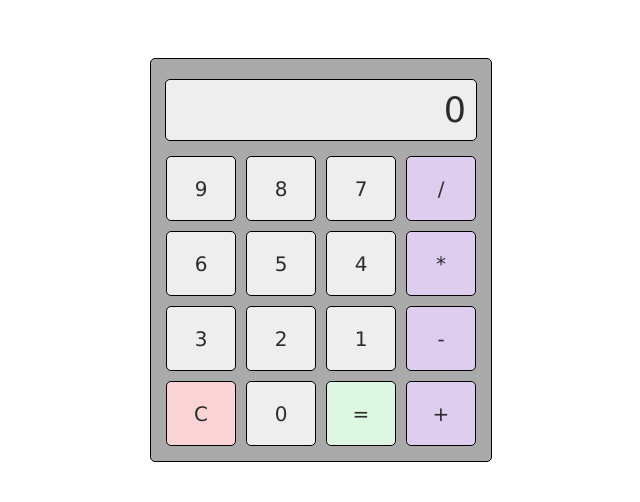
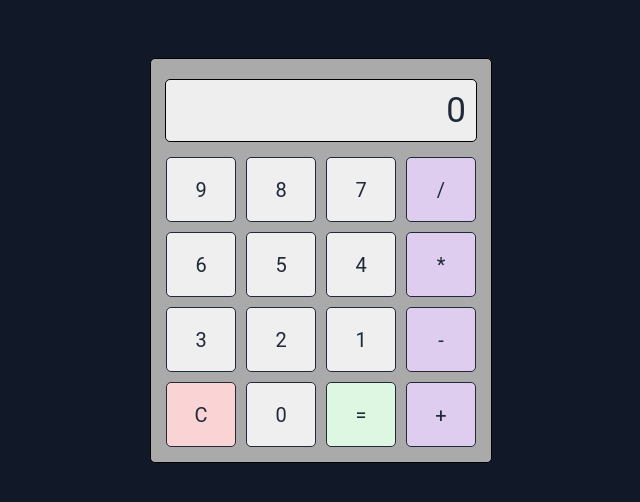
Before and after one commit to Nauftis/calculator, a plain HTML site: page index.html in a window 1280 px wide. Shown: the whole page, without its empty margins (319-959 px from the left). Drawn offline with Linux system fonts and the light colour scheme.

Commit message:
Change css to match with etch a sketch en rps

```diff
--- a/index.html
+++ b/index.html
@@ -13,20 +13,20 @@
     <div id="calculator">
         <div class="display" id="display">0</div>
         <div class="allButtons">
-            <button class="buttons" id="numPad9">9</button>
-            <button class="buttons" id="numPad8">8</button>
-            <button class="buttons" id="numPad7">7</button>
+            <button class="buttons numPad" id="numPad9">9</button>
+            <button class="buttons numPad" id="numPad8">8</button>
+            <button class="buttons numPad" id="numPad7">7</button>
             <button class="buttons operator" id="operator/">/</button>
-            <button class="buttons" id="numPad6">6</button>
-            <button class="buttons" id="numPad5">5</button>
-            <button class="buttons" id="numPad4">4</button>
+            <button class="buttons numPad" id="numPad6">6</button>
+            <button class="buttons numPad" id="numPad5">5</button>
+            <button class="buttons numPad" id="numPad4">4</button>
             <button class="buttons operator" id="operator*">*</button>
-            <button class="buttons" id="numPad3">3</button>
-            <button class="buttons" id="numPad2">2</button>
-            <button class="buttons" id="numPad1">1</button>
+            <button class="buttons numPad" id="numPad3">3</button>
+            <button class="buttons numPad" id="numPad2">2</button>
+            <button class="buttons numPad" id="numPad1">1</button>
             <button class="buttons operator" id="operator-">-</button>
             <button class="buttons" id="clear">C</button>
-            <button class="buttons" id="numPad0">0</button>
+            <button class="buttons numPad" id="numPad0">0</button>
             <button class="buttons" id="equals">=</button>
             <button class="buttons operator" id="operator+">+</button>
         </div>
--- a/styles.css
+++ b/styles.css
@@ -1,10 +1,13 @@
 body {
+    font-family: 'Roboto', sans-serif;
     display: flex;
     align-items: center;
     justify-content: center;
     padding: 50px;
+    color: #F9FAFB;
+    background-color: #111827;
+}
 
-}
 #calculator {
     display: flex;
     flex-direction: column;
@@ -19,10 +22,9 @@ body {
 
 .display {
     display: flex;
-    justify-content:flex-end;
+    justify-content: flex-end;
     align-items: flex-end;
     overflow-wrap: anywhere;
-    font-family:Verdana, Geneva, Tahoma, sans-serif;
     width: 290px;
     height: auto;
     border: 1px solid black;
@@ -31,7 +33,7 @@ body {
     margin: 10px;
     text-align: right;
     font-size: 35px;
-    color: rgb(44, 44, 44);
+    color: #1F2937;
     background-color: #eee;
 }
 
@@ -41,14 +43,15 @@ body {
     flex-wrap: wrap;
     width: 350px;
 }
+
 .buttons {
-    font-family:Verdana, Geneva, Tahoma, sans-serif;
+    font-family: 'Roboto', sans-serif;
     width: 70px;
     height: 65px;
     margin: 5px;
     font-size: 20px;
-    color: rgb(44, 44, 44);
-    border: 1px solid black;
+    color: #1F2937;
+    border: 1px solid #1F2937;
     border-radius: 5px;
 }
 
@@ -64,6 +67,6 @@ body {
     background-color: #dfcdf0;
 }
 
-#numPad0, #numPad1, #numPad2, #numPad3, #numPad4, #numPad5, #numPad6, #numPad7, #numPad8, #numPad9 {
+#numPad {
     background-color: #eee;
 }
```
